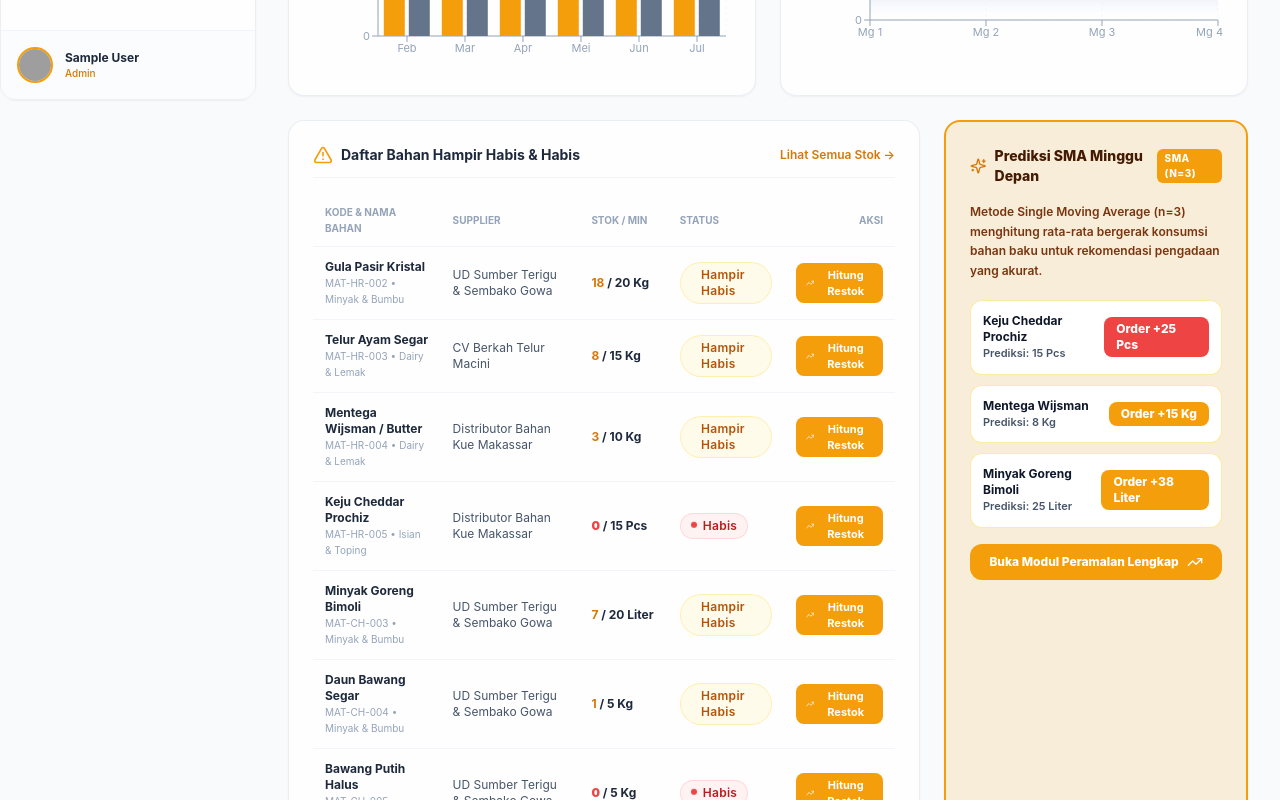
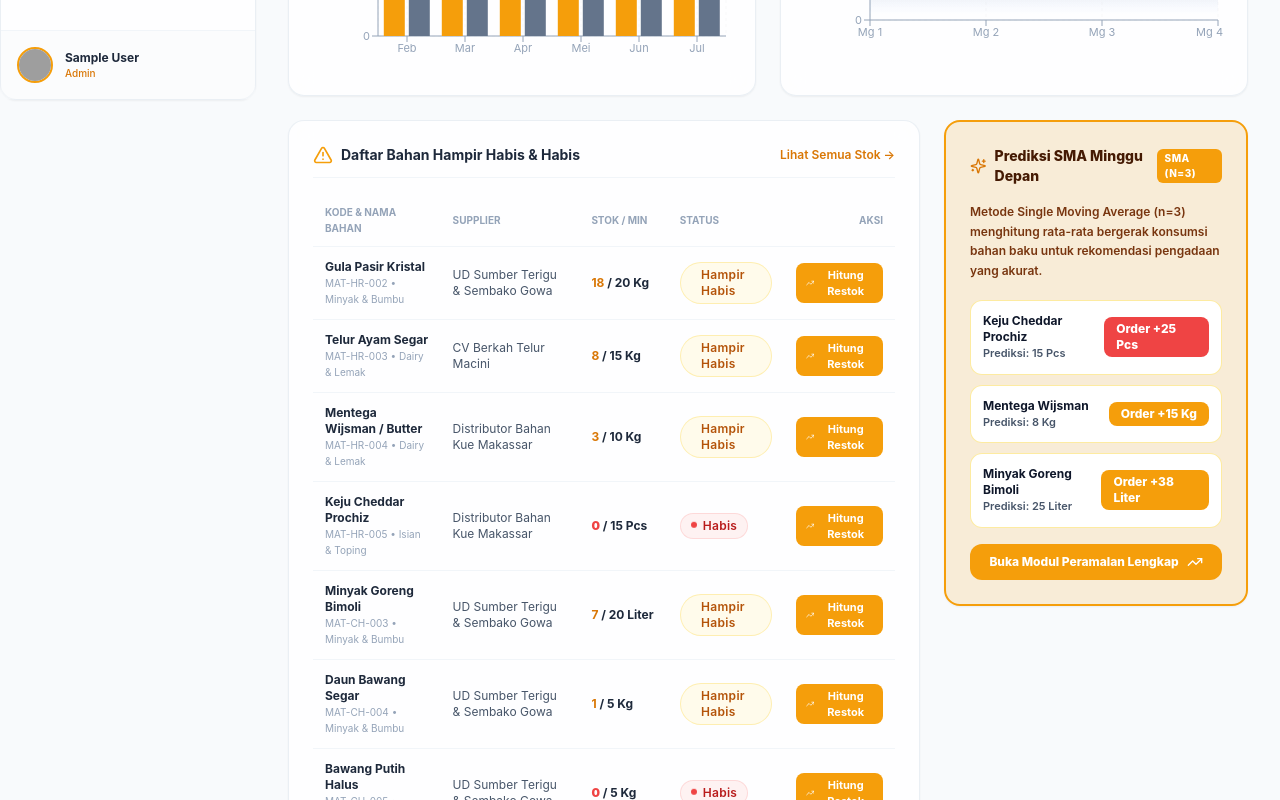
Before and after one commit to AsrulHidayat/inventory_app, a React (Vite) app in the folder frontend/: page /dashboard in a window 1280 px wide. Shown: the part 700-1500 px from the top of the page. Built offline with nearby package versions, Linux system fonts and the light colour scheme; sample sign-in values are in the browser's storage; grey boxes are pictures that could not be loaded.

Commit message:
feat: add DashboardPage component with inventory metrics and activity charts

```diff
--- a/frontend/src/pages/DashboardPage.jsx
+++ b/frontend/src/pages/DashboardPage.jsx
@@ -303,7 +303,7 @@ export default function DashboardPage() {
         </div>
 
         {/* Widget Summary Peramalan SMA - Primary Color Background Model */}
-        <div className="p-6 space-y-4 rounded-2xl border-2 border-amber-500 bg-amber-500/15 dark:bg-amber-950/40 shadow-sm">
+        <div className="p-6 space-y-4 rounded-2xl border-2 border-amber-500 bg-amber-500/15 dark:bg-amber-950/40 shadow-sm h-fit self-start sticky top-20 z-10">
           <div className="flex items-center justify-between">
             <div className="flex items-center gap-2">
               <Sparkles className="w-5 h-5 text-amber-600 dark:text-amber-400" />
```
